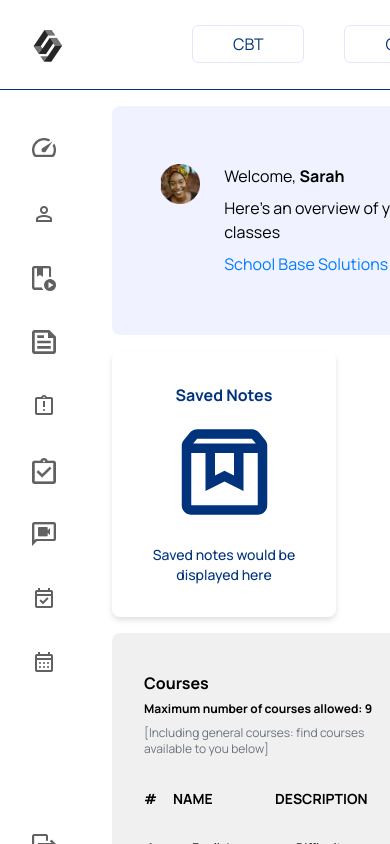
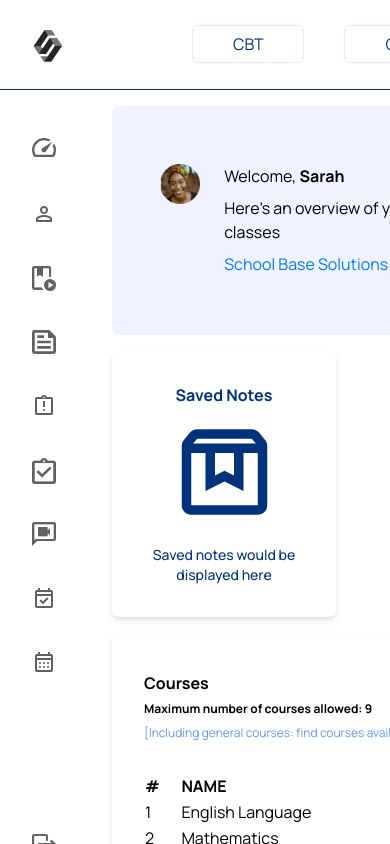
Before and after one commit to AJ1732/capstone_schoolbase_lms, a React (Vite) app: page /software in a window 390 px wide. Built offline with nearby package versions, Linux system fonts and the light colour scheme.

Commit message:
chore: updating courses section]

```diff
--- a/src/anatomy/Pages/Dashboard/sections/CoursesSection.jsx
+++ b/src/anatomy/Pages/Dashboard/sections/CoursesSection.jsx
@@ -1,15 +1,48 @@
+const courseData = [
+  {
+    id: 1,
+    name: 'English Language',
+    description: 'Difficulty - Advanced',
+    status: 'Enrolled'
+  },
+  {
+    id: 2,
+    name: 'Mathematics',
+    description: 'Difficulty - Beginner',
+    status: 'Enrolled'
+  },
+  {
+    id: 3,
+    name: 'Fine Arts',
+    description: 'Difficulty - Beginner',
+    status: 'Pending'
+  },
+  {
+    id: 4,
+    name: 'Social Studies',
+    description: 'Difficulty - Beginner',
+    status: 'Enrolled'
+  },
+  {
+    id: 5,
+    name: 'Computer Science',
+    description: 'Difficulty - Beginner',
+    status: 'Pending'
+  },
+];
 
 const CoursesSection = () => {
 
   return (
-    <section className='col-span-2 bg-[#F0F0F0] h-[34rem] sm:h-auto p-8 rounded-lg'>
-
-      <div className='leading-9'>
+    <section className='col-span-2 bg-white w-full h-[34rem] sm:h-auto p-8 rounded-lg drop-shadow-md overflow-auto'>
+      <div className="min-w-[50rem] grid grid-cols-1 gap-8">
+        <div className='w-full leading-9'>
           <h3 className='font-bold'>Courses</h3>
           <p className='font-bold text-xs'>Maximum number of courses allowed: 9</p>
-        <p className='text-gray-500 text-xs mt-2 ml-0'>[Including general courses: find courses available to you below]</p>
+          <p className='text-primary-400 text-xs mt-2 ml-0'>[Including general courses: find courses available to you below]</p>
         </div>
 
+        {/* <div>
           <div className='grid grid-cols-8 font-bold mt-8 text-sm'>
             <p className='col-span-1'>#</p>
             <h3 className='col-span-2 sm:col-span-2 md:col-span-3 sm:ml-0 md:ml-11 lg:-ml-10'>NAME</h3>
@@ -26,7 +59,7 @@ const CoursesSection = () => {
                 <li className="pl-8">Computer Science</li>
               </ol>
             </div>
-        <div className='mt-3 font-semibold'>
+            <div className='font-semibold'>
               <ol className="list-none leading-[_54px] ml-16 ">
                 <li>Difficulty-Advanced</li>
                 <li>Difficulty-Beginner</li>
@@ -45,6 +78,28 @@ const CoursesSection = () => {
               </ol>
             </div>
           </div>
+        </div> */}
+        <table class="table-auto border-spacing-2">
+          <thead className="text-left">
+            <tr>
+              <th>#</th>
+              <th>NAME</th>
+              <th>DESCRIPTION</th>
+            </tr>
+          </thead>
+          <tbody>
+            {courseData.map( ({ id, name, description, status }) => (
+              <tr key={id}>
+                <td>{id}</td>
+                <td>{name}</td>
+                <td>{description}</td>
+                <td>{status}</td>
+              </tr>
+            ))}
+          </tbody>
+        </table>
+      </div>
+
     </section>
   )
 }
```
Lines whose indentation alone changed are shown as unchanged.
